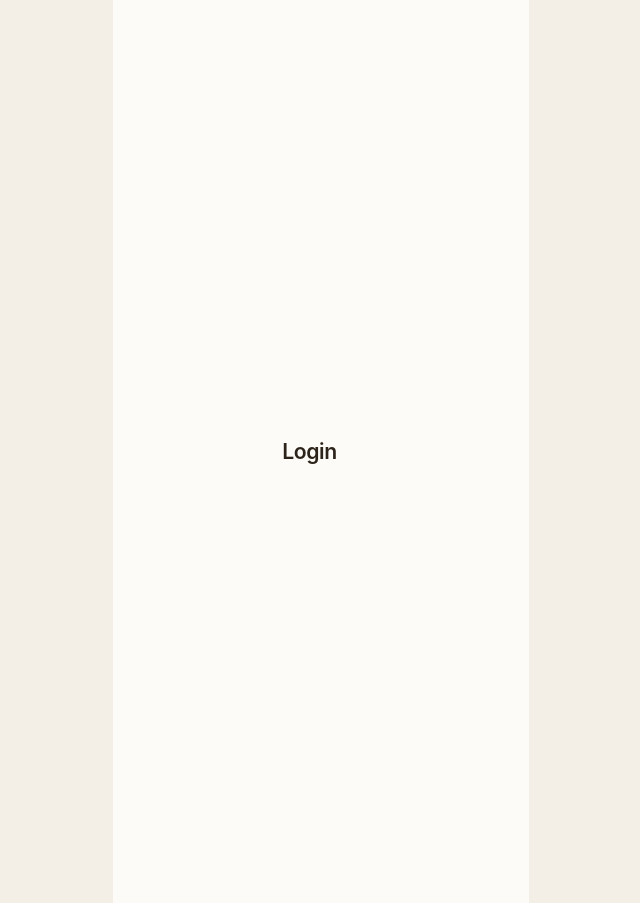
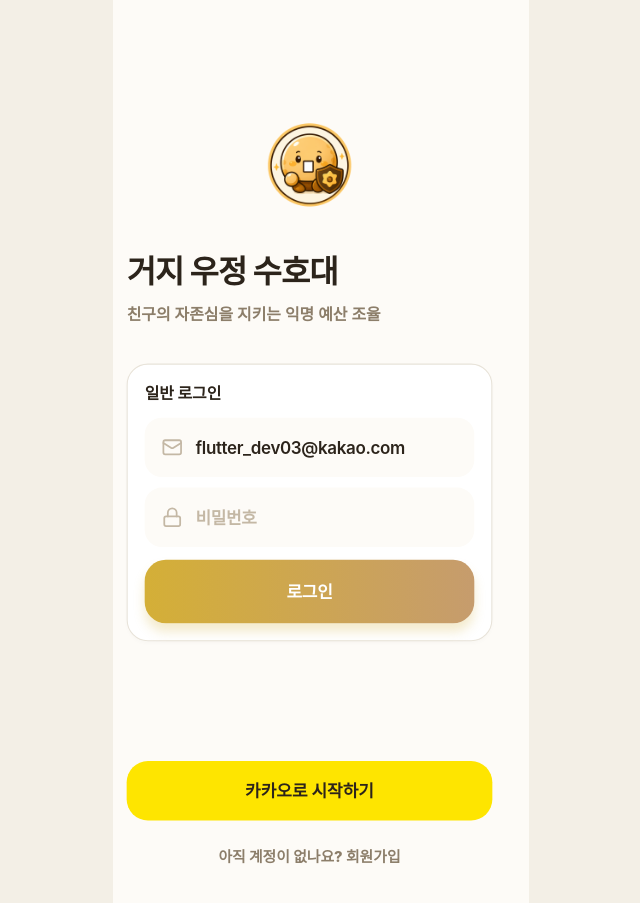
Before and after one commit to Sungeun0318/beggar-webfront, a React (Vite) app: page /login in a window 1280 px wide. Shown: the whole page, without its empty margins (319-959 px from the left). Built offline with nearby package versions, Linux system fonts and the light colour scheme; a web font is replaced by a local one.

Commit message:
Feat: 로그인 화면 이식

```diff
--- a/src/App.tsx
+++ b/src/App.tsx
@@ -2,6 +2,7 @@ import { BrowserRouter, Navigate, Route, Routes } from 'react-router-dom'
 
 import { BottomNav } from './components/BottomNav'
 import { PhoneFrame } from './components/PhoneFrame'
+import { LoginScreen } from './features/auth/LoginScreen'
 import { SplashScreen } from './features/splash/SplashScreen'
 import { spacing, textStyles } from './theme/tokens'
 
@@ -11,7 +12,6 @@ type PlaceholderScreenProps = {
 }
 
 const routes = [
-  { path: '/login', title: 'Login' },
   { path: '/signup', title: 'Signup' },
   { path: '/home', title: 'Home', showBottomNav: true },
   { path: '/community', title: 'Community', showBottomNav: true },
@@ -53,6 +53,7 @@ function App() {
     <BrowserRouter>
       <Routes>
         <Route path="/" element={<SplashScreen />} />
+        <Route path="/login" element={<LoginScreen />} />
         {routes.map(({ path, title, showBottomNav }) => (
           <Route
             key={path}
--- /dev/null
+++ b/src/features/auth/LoginScreen.tsx
@@ -0,0 +1,118 @@
+import { Lock, Mail } from 'lucide-react'
+import { useState } from 'react'
+import { useNavigate } from 'react-router-dom'
+
+import { PhoneFrame } from '../../components/PhoneFrame'
+import { PrimaryButton } from '../../components/PrimaryButton'
+import { currentUser } from '../../mocks'
+import { colors, radii } from '../../theme/tokens'
+import { softBox } from '../../components/ui/softBox'
+
+type AuthTextFieldProps = {
+  value: string
+  onChange: (value: string) => void
+  placeholder: string
+  type?: 'email' | 'password' | 'text'
+  Icon: typeof Mail
+}
+
+function AuthTextField({
+  value,
+  onChange,
+  placeholder,
+  type = 'text',
+  Icon,
+}: AuthTextFieldProps) {
+  return (
+    <label
+      className="flex h-14 items-center px-4"
+      style={{
+        backgroundColor: colors.bg,
+        borderRadius: radii.compact,
+      }}
+    >
+      <Icon aria-hidden="true" size={20} color={colors.placeholder} />
+      <input
+        value={value}
+        onChange={(event) => onChange(event.target.value)}
+        type={type}
+        placeholder={placeholder}
+        className="ml-3 min-w-0 flex-1 bg-transparent text-base font-semibold text-text outline-none placeholder:text-placeholder"
+        style={{ letterSpacing: -0.31 }}
+      />
+    </label>
+  )
+}
+
+export function LoginScreen() {
+  const navigate = useNavigate()
+  const [email, setEmail] = useState(currentUser.email)
+  const [password, setPassword] = useState('')
+
+  const goHome = () => navigate('/home')
+
+  return (
+    <PhoneFrame>
+      <main className="relative min-h-[852px] bg-bg">
+        <section className="absolute left-pageH right-pageH top-[104px]">
+          <div className="flex justify-center">
+            <img
+              src="/assets/images/figma/logo.png"
+              alt=""
+              className="h-[104px] w-[104px] object-contain"
+            />
+          </div>
+          <h1
+            className="mt-[30px] text-3xl font-extrabold text-text"
+            style={{ letterSpacing: -0.8 }}
+          >
+            거지 우정 수호대
+          </h1>
+          <p className="mt-3 text-[15px] font-semibold leading-[1.5] text-sub">
+            친구의 자존심을 지키는 익명 예산 조율
+          </p>
+          <div
+            className="mt-[34px] p-4"
+            style={softBox({ radius: radii.card })}
+          >
+            <h2 className="text-[15px] font-extrabold text-text">일반 로그인</h2>
+            <div className="h-3" />
+            <AuthTextField
+              value={email}
+              onChange={setEmail}
+              placeholder="이메일"
+              type="email"
+              Icon={Mail}
+            />
+            <div className="h-2.5" />
+            <AuthTextField
+              value={password}
+              onChange={setPassword}
+              placeholder="비밀번호"
+              type="password"
+              Icon={Lock}
+            />
+            <div className="h-3" />
+            <PrimaryButton label="로그인" onTap={goHome} />
+          </div>
+        </section>
+        <section className="absolute bottom-6 left-pageH right-pageH">
+          <button
+            type="button"
+            onClick={goHome}
+            className="flex h-14 w-full items-center justify-center rounded-card bg-kakaoYellow text-base font-bold text-text"
+          >
+            카카오로 시작하기
+          </button>
+          <button
+            type="button"
+            onClick={() => navigate('/signup')}
+            className="mt-3.5 h-10 w-full text-sm font-extrabold text-sub"
+          >
+            아직 계정이 없나요? 회원가입
+          </button>
+        </section>
+      </main>
+    </PhoneFrame>
+  )
+}
```
